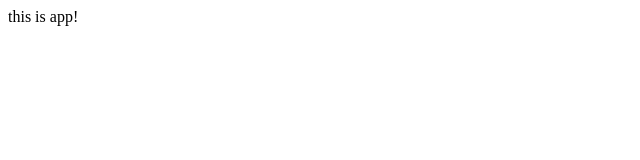
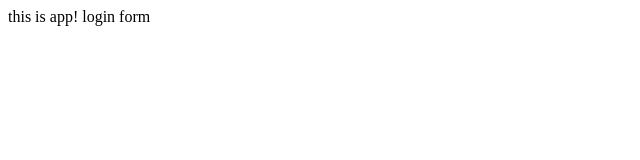
Before and after one commit to ozaamm/myappsample, a plain HTML site: page index.html in a window 1280 px wide. Shown: the full height of the page, 0-640 px from the left. Drawn offline with Linux system fonts and the light colour scheme.

Commit message:
login form

```diff
--- /dev/null
+++ b/dir2/app2.js
@@ -0,0 +1 @@
+console.log('123')
--- a/index.html
+++ b/index.html
@@ -5,5 +5,6 @@
     </head>
     <body>
         this is app!
+        login form
     </body>
 </html>
```
Also changed, not shown: login.html (added, +1 -0 lines), log.txt (added).
